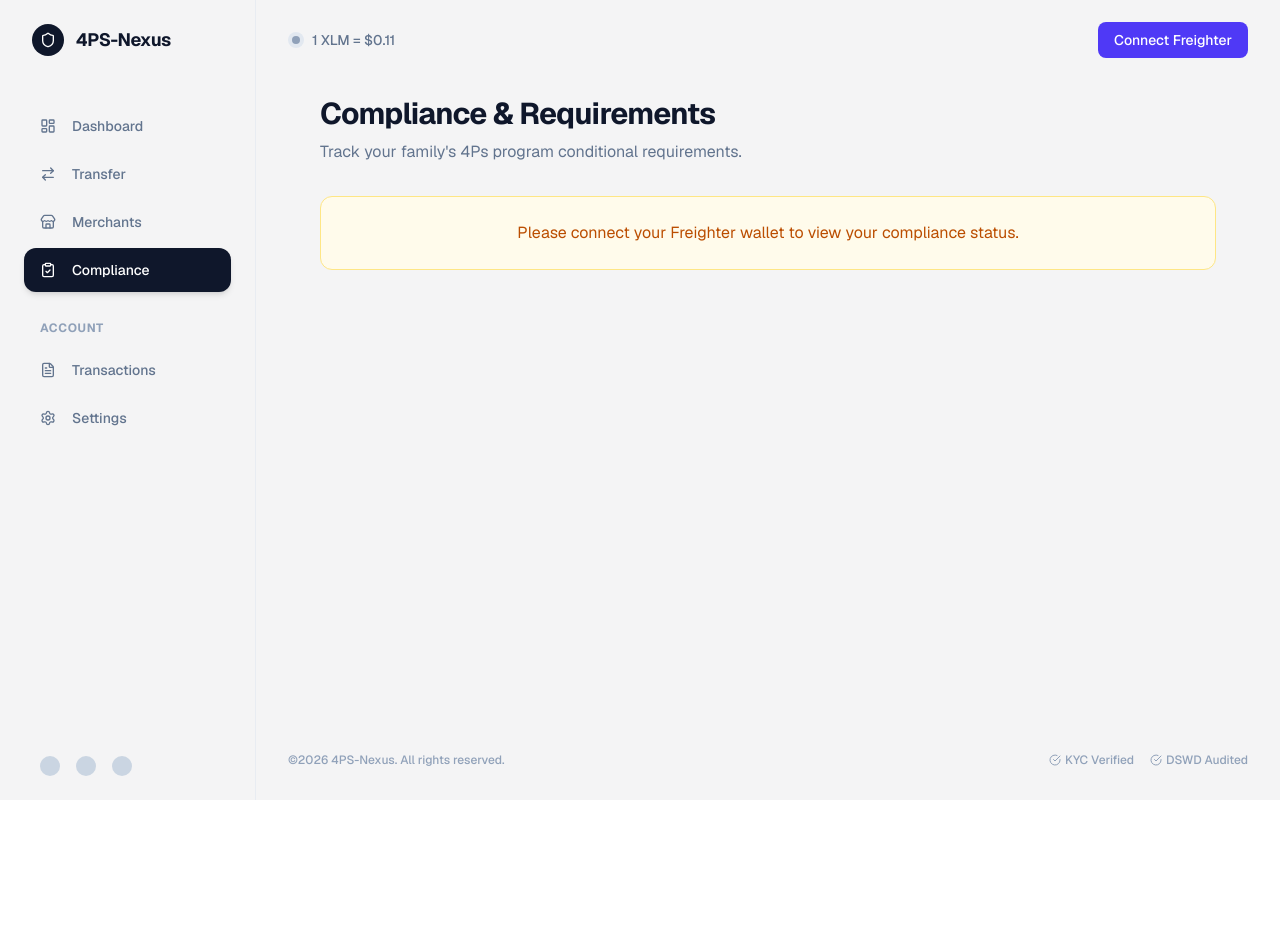
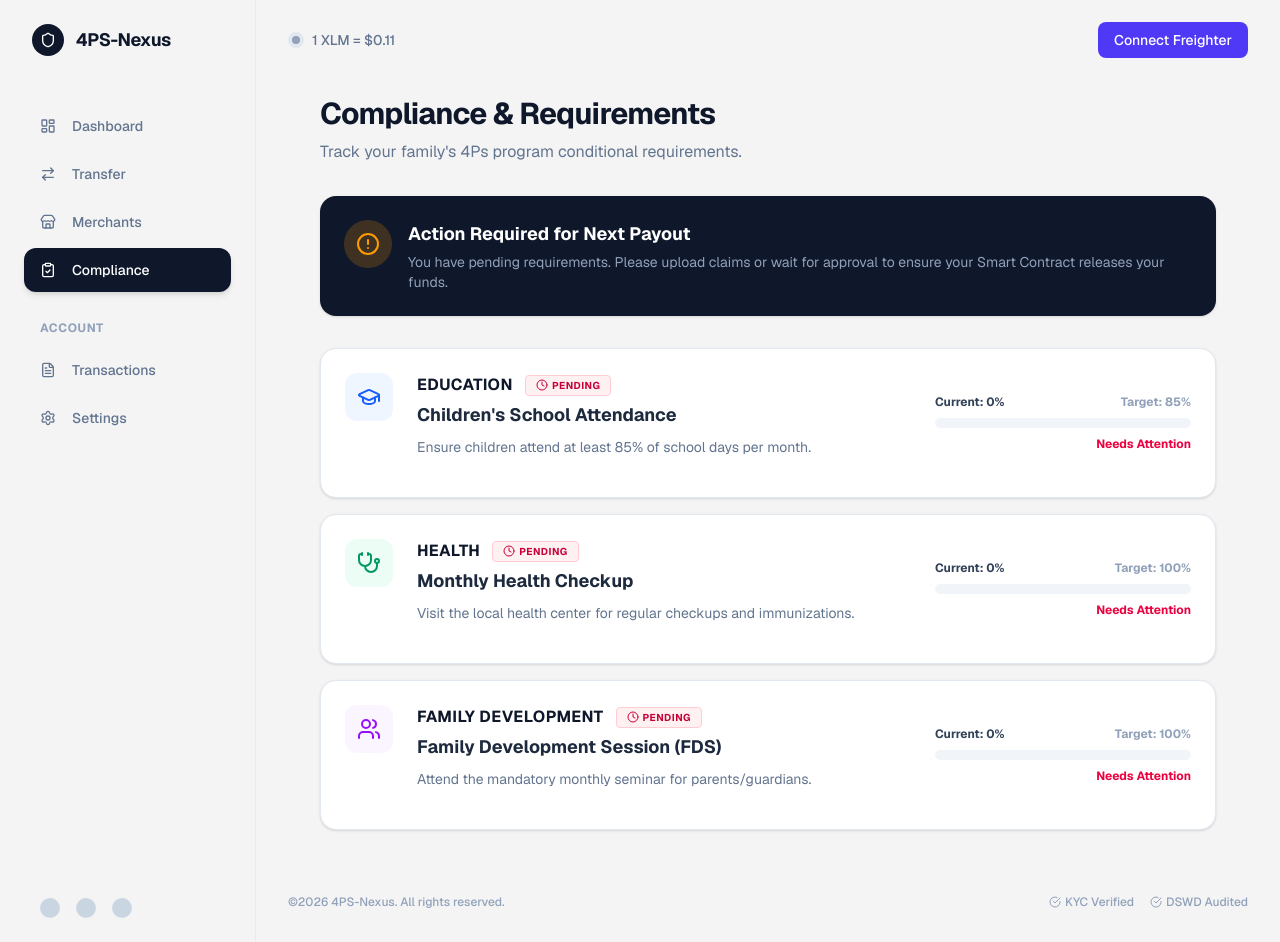
Before and after one commit to Dranyl-23/4PS-Nexus, a Next.js app in the folder web/: page /beneficiary/compliance in a window 1280 px wide. Before the commit the page ends 800 px from the top, so only its background shows below. Built offline with nearby package versions, Linux system fonts and the light colour scheme; no server answers; the database is empty.

Commit message:
Integrate Compliance Page with real database ClaimDocuments

```diff
--- /dev/null
+++ b/web/src/app/api/compliance/route.ts
@@ -0,0 +1,45 @@
+import { NextResponse } from 'next/server';
+import { PrismaClient } from '@prisma/client';
+
+const prisma = new PrismaClient();
+
+export async function GET() {
+  try {
+    // In a real app, you would get the logged-in user's wallet address from the session.
+    // For this demo, we'll hardcode or simulate a generic query.
+    // Let's assume the beneficiary wallet is 'GABCD_CURRENT_USER'
+    const beneficiaryWallet = 'GABCD_CURRENT_USER';
+
+    // Fetch all claims for this beneficiary
+    const claims = await prisma.claimDocument.findMany({
+      where: { beneficiary: beneficiaryWallet },
+      orderBy: { submittedAt: 'desc' }
+    });
+
+    // Helper function to get the latest status for a category
+    const getStatusForCategory = (category: string) => {
+      // Find the most recent claim for this category
+      const latestClaim = claims.find(c => c.category === category);
+      if (!latestClaim) return 'missing'; // 0%
+      if (latestClaim.status === 'approved') return 'approved'; // 100%
+      if (latestClaim.status === 'rejected') return 'missing'; // 0% (Needs resubmission)
+      return 'pending'; // 50% or "Under Review"
+    };
+
+    // Evaluate compliance for the 3 main 4Ps categories
+    const complianceStatus = {
+      education: getStatusForCategory('Education'),
+      health: getStatusForCategory('Health'),
+      fds: getStatusForCategory('FDS')
+    };
+
+    return NextResponse.json({
+      success: true,
+      compliance: complianceStatus
+    });
+
+  } catch (error) {
+    console.error('Compliance fetch error:', error);
+    return NextResponse.json({ error: 'Failed to fetch compliance status' }, { status: 500 });
+  }
+}
--- a/web/src/app/beneficiary/compliance/page.tsx
+++ b/web/src/app/beneficiary/compliance/page.tsx
@@ -1,188 +1,211 @@
 'use client';
-import { ClipboardCheck, GraduationCap, Stethoscope, Users, CheckCircle2, AlertCircle, Calendar, Loader2 } from 'lucide-react';
 import { useState, useEffect } from 'react';
-import { useWalletContext } from '@/components/WalletProvider';
-
-const BASE_REQUIREMENTS = [
-  {
-    id: 'req_1',
-    category: 'Education',
-    title: "Children's School Attendance",
-    description: 'Ensure children attend at least 85% of school days per month.',
-    target: 85,
-    icon: GraduationCap,
-    color: 'text-slate-900',
-    bgColor: 'bg-slate-100',
-    progressColor: 'bg-slate-900',
-  },
-  {
-    id: 'req_2',
-    category: 'Health',
-    title: 'Monthly Health Checkup',
-    description: 'Visit the local health center for regular checkups and immunizations.',
-    target: 100,
-    icon: Stethoscope,
-    color: 'text-slate-900',
-    bgColor: 'bg-slate-100',
-    progressColor: 'bg-slate-900',
-  },
-  {
-    id: 'req_3',
-    category: 'Family Development',
-    title: 'Family Development Session (FDS)',
-    description: 'Attend the mandatory monthly seminar for parents/guardians.',
-    target: 100,
-    icon: Users,
-    color: 'text-amber-500',
-    bgColor: 'bg-amber-50',
-    progressColor: 'bg-amber-500',
-    date: 'June 30, 2026',
-  }
-];
+import { AlertCircle, CheckCircle2, GraduationCap, Stethoscope, Users, Clock, Loader2, ShieldCheck, FileText } from 'lucide-react';
 
 export default function CompliancePage() {
-  const { publicKey } = useWalletContext();
-  const [claims, setClaims] = useState<any[]>([]);
+  const [compliance, setCompliance] = useState({
+    education: 'missing',
+    health: 'missing',
+    fds: 'missing'
+  });
   const [isLoading, setIsLoading] = useState(true);
 
   useEffect(() => {
-    async function fetchClaims() {
-      if (!publicKey) {
-        setIsLoading(false);
-        return;
+    async function fetchCompliance() {
+      try {
+        const res = await fetch('/api/compliance');
+        if (res.ok) {
+          const data = await res.json();
+          setCompliance(data.compliance);
         }
-      try {
-        const res = await fetch('/api/claims');
-        if (res.ok) {
-          const allClaims = await res.json();
-          // Filter claims for this beneficiary
-          setClaims(allClaims.filter((c: any) => c.beneficiary === publicKey));
-        }
-      } catch (e) {
-        console.error(e);
+      } catch (error) {
+        console.error("Failed to fetch compliance", error);
       } finally {
         setIsLoading(false);
       }
     }
-    fetchClaims();
-  }, [publicKey]);
+    fetchCompliance();
+  }, []);
 
-  // Derive compliance status from claims
-  const requirements = BASE_REQUIREMENTS.map(req => {
-    // Check if there is an approved claim for this category
-    const isApproved = claims.some(c => c.category === req.category && c.status === 'approved');
+  const getStatusUI = (status: string, targetPercent: number) => {
+    if (status === 'approved') {
       return {
-      ...req,
-      status: isApproved ? 'compliant' : 'pending',
-      progress: isApproved ? req.target : 0,
-      color: isApproved ? req.color : 'text-amber-500',
-      bgColor: isApproved ? req.bgColor : 'bg-amber-50',
-      progressColor: isApproved ? req.progressColor : 'bg-amber-500'
+        label: 'COMPLIANT',
+        icon: <CheckCircle2 className="w-3 h-3" />,
+        color: 'text-emerald-700 bg-emerald-50 border-emerald-200',
+        progress: targetPercent,
+        barColor: 'bg-emerald-500',
+        message: 'Requirement Met',
+        messageColor: 'text-emerald-600'
       };
-  });
+    }
+    if (status === 'pending') {
+      return {
+        label: 'UNDER REVIEW',
+        icon: <Clock className="w-3 h-3" />,
+        color: 'text-amber-700 bg-amber-50 border-amber-200',
+        progress: targetPercent / 2, // 50% visual progress for pending
+        barColor: 'bg-amber-400',
+        message: 'Document Pending Approval',
+        messageColor: 'text-amber-600'
+      };
+    }
+    return {
+      label: 'PENDING',
+      icon: <Clock className="w-3 h-3" />,
+      color: 'text-rose-700 bg-rose-50 border-rose-200',
+      progress: 0,
+      barColor: 'bg-rose-500',
+      message: 'Needs Attention',
+      messageColor: 'text-rose-600'
+    };
+  };
 
-  const allCompliant = requirements.every(r => r.status === 'compliant');
+  const eduUI = getStatusUI(compliance.education, 85);
+  const healthUI = getStatusUI(compliance.health, 100);
+  const fdsUI = getStatusUI(compliance.fds, 100);
+
+  const hasActionRequired = Object.values(compliance).includes('missing') || Object.values(compliance).includes('pending');
+
+  if (isLoading) {
+    return (
+      <div className="flex items-center justify-center min-h-[50vh]">
+        <Loader2 className="w-8 h-8 animate-spin text-blue-500" />
+      </div>
+    );
+  }
 
   return (
-    <div className="max-w-4xl mx-auto space-y-4 md:space-y-8">
-      {/* Header */}
+    <div className="max-w-4xl mx-auto flex flex-col gap-8">
       <div>
-        <div className="flex items-center gap-3 mb-1 md:mb-2">
-          <h1 className="text-xl md:text-3xl font-bold tracking-tight text-slate-900">Compliance & Requirements</h1>
-        </div>
-        <p className="text-sm md:text-base text-slate-500">Track your family's 4Ps program conditional requirements.</p>
+        <h1 className="text-2xl md:text-3xl font-bold text-slate-900 tracking-tight">Compliance & Requirements</h1>
+        <p className="text-slate-500 mt-2">
+          Track your family&apos;s 4Ps program conditional requirements.
+        </p>
       </div>
 
-      {isLoading ? (
-        <div className="py-20 flex justify-center items-center">
-          <Loader2 className="w-8 h-8 text-slate-400 animate-spin" />
+      {hasActionRequired ? (
+        <div className="bg-slate-900 rounded-2xl p-6 shadow-sm flex items-start gap-4">
+          <div className="w-12 h-12 bg-amber-500/20 text-amber-500 rounded-full flex items-center justify-center shrink-0">
+            <AlertCircle className="w-6 h-6" />
           </div>
-      ) : !publicKey ? (
-        <div className="bg-amber-50 border border-amber-200 rounded-xl p-6 text-center text-amber-700">
-          Please connect your Freighter wallet to view your compliance status.
-        </div>
-      ) : (
-        <>
-          {/* Status Banner */}
-          <div className={`p-4 md:p-6 rounded-2xl border flex items-start md:items-center gap-3 md:gap-4 shadow-lg bg-[#121216] border-[#1a1a24]`}>
-            <div className={`w-10 h-10 md:w-12 md:h-12 rounded-full flex items-center justify-center shrink-0 ${allCompliant ? 'bg-white/10 text-emerald-400' : 'bg-white/10 text-amber-400'}`}>
-              {allCompliant ? <CheckCircle2 className="w-5 h-5 md:w-6 md:h-6" /> : <AlertCircle className="w-5 h-5 md:w-6 md:h-6" />}
-            </div>
-            <div className="flex-1">
-              <h3 className="font-bold text-base md:text-lg mb-0.5 md:mb-1 text-white">
-                {allCompliant ? 'Ready for Next Disbursement' : 'Action Required for Next Payout'}
-              </h3>
+          <div>
+            <h2 className="text-lg font-bold text-white mb-1">Action Required for Next Payout</h2>
             <p className="text-sm text-slate-400">
-                {allCompliant
-                  ? "Great job! You have met all requirements for this month. Your funds will be automatically released on schedule."
-                  : "You have pending requirements. Please complete them to ensure your Smart Contract releases your funds."}
+              You have pending requirements. Please upload claims or wait for approval to ensure your Smart Contract releases your funds.
             </p>
           </div>
         </div>
-
-          {/* Requirements List */}
-          <div className="grid gap-3 md:gap-6">
-            {requirements.map((req) => {
-              const Icon = req.icon;
-              return (
-                <div key={req.id} className="bg-white rounded-2xl border border-slate-200 p-4 md:p-6 shadow-sm hover:shadow-md transition-shadow">
-                  <div className="flex flex-col md:flex-row gap-4 md:gap-6">
-
-                    {/* Left side: Icon & Text */}
-                    <div className="flex-1 flex gap-3 md:gap-4">
-                      <div className={`w-10 h-10 md:w-12 md:h-12 rounded-xl flex items-center justify-center shrink-0 ${req.bgColor} ${req.color}`}>
-                        <Icon className="w-5 h-5 md:w-6 md:h-6" />
+      ) : (
+        <div className="bg-emerald-50 border border-emerald-200 rounded-2xl p-6 shadow-sm flex items-start gap-4">
+          <div className="w-12 h-12 bg-emerald-100 text-emerald-600 rounded-full flex items-center justify-center shrink-0">
+            <ShieldCheck className="w-6 h-6" />
           </div>
           <div>
-                        <div className="flex flex-wrap items-center gap-2 mb-1">
-                          <span className="text-xs font-bold uppercase tracking-wider text-slate-400">{req.category}</span>
-                          {req.status === 'compliant' ? (
-                            <span className="inline-flex items-center gap-1 text-[10px] font-bold px-2 py-0.5 rounded-full bg-slate-100 text-slate-600 uppercase tracking-wide">
-                              <CheckCircle2 className="w-3 h-3" /> Compliant
-                            </span>
-                          ) : (
-                            <span className="inline-flex items-center gap-1 text-[10px] font-bold px-2 py-0.5 rounded-full bg-amber-50 text-amber-600 uppercase tracking-wide border border-amber-100">
-                              <AlertCircle className="w-3 h-3" /> Pending
-                            </span>
-                          )}
+            <h2 className="text-lg font-bold text-emerald-900 mb-1">100% Compliant</h2>
+            <p className="text-sm text-emerald-700">
+              You have met all conditional requirements. Your next payout is secured.
+            </p>
           </div>
-                        <h3 className="font-bold text-slate-900 text-base md:text-lg mb-1 leading-tight">{req.title}</h3>
-                        <p className="text-xs md:text-sm text-slate-500">{req.description}</p>
-
-                        {req.date && (
-                          <div className="flex items-center gap-1.5 text-xs md:text-sm font-medium text-amber-600 mt-2 md:mt-3 bg-amber-50 px-2.5 md:px-3 py-1 md:py-1.5 rounded-lg w-fit">
-                            <Calendar className="w-3.5 h-3.5 md:w-4 md:h-4" />
-                            Next Session: {req.date}
         </div>
       )}
+
+      <div className="flex flex-col gap-4">
+
+        {/* Education Requirement */}
+        <div className="bg-white border border-slate-200 rounded-2xl p-6 shadow-sm">
+          <div className="flex flex-col md:flex-row gap-6">
+            <div className="w-12 h-12 bg-blue-50 text-blue-600 rounded-xl flex items-center justify-center shrink-0">
+              <GraduationCap className="w-6 h-6" />
+            </div>
+            <div className="flex-1">
+              <div className="flex items-center gap-3 mb-1">
+                <h3 className="text-base font-bold text-slate-900 uppercase tracking-wide">Education</h3>
+                <span className={`px-2.5 py-0.5 rounded text-[10px] font-bold uppercase tracking-wider border flex items-center gap-1 ${eduUI.color}`}>
+                  {eduUI.icon} {eduUI.label}
+                </span>
+              </div>
+              <h4 className="text-lg font-bold text-slate-800 mb-2">Children&apos;s School Attendance</h4>
+              <p className="text-sm text-slate-500 mb-4">
+                Ensure children attend at least 85% of school days per month.
+              </p>
+            </div>
+            <div className="w-full md:w-64 shrink-0 flex flex-col justify-center">
+              <div className="flex justify-between text-xs font-bold mb-2">
+                <span className="text-slate-700">Current: {eduUI.progress}%</span>
+                <span className="text-slate-400">Target: 85%</span>
+              </div>
+              <div className="h-2.5 bg-slate-100 rounded-full overflow-hidden w-full mb-2">
+                <div className={`h-full rounded-full transition-all duration-1000 ${eduUI.barColor}`} style={{ width: `${(eduUI.progress / 85) * 100}%` }}></div>
+              </div>
+              <p className={`text-xs font-bold text-right ${eduUI.messageColor}`}>{eduUI.message}</p>
+            </div>
           </div>
         </div>
 
-                    {/* Right side: Progress Bar */}
-                    <div className="w-full md:w-64 shrink-0 flex flex-col justify-center mt-2 md:mt-0 pt-3 md:pt-0 border-t border-slate-100 md:border-0">
-                      <div className="flex justify-between text-sm font-medium mb-2">
-                        <span className="text-slate-900">Current: {req.progress}%</span>
-                        <span className="text-slate-400">Target: {req.target}%</span>
+        {/* Health Requirement */}
+        <div className="bg-white border border-slate-200 rounded-2xl p-6 shadow-sm">
+          <div className="flex flex-col md:flex-row gap-6">
+            <div className="w-12 h-12 bg-emerald-50 text-emerald-600 rounded-xl flex items-center justify-center shrink-0">
+              <Stethoscope className="w-6 h-6" />
             </div>
-                      <div className="w-full h-3 bg-slate-100 rounded-full overflow-hidden">
-                        <div
-                          className={`h-full rounded-full transition-all duration-1000 ${req.progress >= req.target ? req.progressColor : 'bg-slate-300'}`}
-                          style={{ width: `${Math.max(req.progress, 5)}%` }}
-                        />
+            <div className="flex-1">
+              <div className="flex items-center gap-3 mb-1">
+                <h3 className="text-base font-bold text-slate-900 uppercase tracking-wide">Health</h3>
+                <span className={`px-2.5 py-0.5 rounded text-[10px] font-bold uppercase tracking-wider border flex items-center gap-1 ${healthUI.color}`}>
+                  {healthUI.icon} {healthUI.label}
+                </span>
               </div>
-                      {req.progress >= req.target ? (
-                         <p className="text-xs text-slate-500 font-medium mt-2 text-right">Target Met</p>
-                      ) : (
-                         <p className="text-xs text-amber-600 font-medium mt-2 text-right">Needs Attention</p>
-                      )}
+              <h4 className="text-lg font-bold text-slate-800 mb-2">Monthly Health Checkup</h4>
+              <p className="text-sm text-slate-500 mb-4">
+                Visit the local health center for regular checkups and immunizations.
+              </p>
+            </div>
+            <div className="w-full md:w-64 shrink-0 flex flex-col justify-center">
+              <div className="flex justify-between text-xs font-bold mb-2">
+                <span className="text-slate-700">Current: {healthUI.progress}%</span>
+                <span className="text-slate-400">Target: 100%</span>
+              </div>
+              <div className="h-2.5 bg-slate-100 rounded-full overflow-hidden w-full mb-2">
+                <div className={`h-full rounded-full transition-all duration-1000 ${healthUI.barColor}`} style={{ width: `${healthUI.progress}%` }}></div>
+              </div>
+              <p className={`text-xs font-bold text-right ${healthUI.messageColor}`}>{healthUI.message}</p>
             </div>
           </div>
         </div>
-              );
-            })}
+
+        {/* FDS Requirement */}
+        <div className="bg-white border border-slate-200 rounded-2xl p-6 shadow-sm">
+          <div className="flex flex-col md:flex-row gap-6">
+            <div className="w-12 h-12 bg-purple-50 text-purple-600 rounded-xl flex items-center justify-center shrink-0">
+              <Users className="w-6 h-6" />
             </div>
-        </>
-      )}
+            <div className="flex-1">
+              <div className="flex items-center gap-3 mb-1">
+                <h3 className="text-base font-bold text-slate-900 uppercase tracking-wide">Family Development</h3>
+                <span className={`px-2.5 py-0.5 rounded text-[10px] font-bold uppercase tracking-wider border flex items-center gap-1 ${fdsUI.color}`}>
+                  {fdsUI.icon} {fdsUI.label}
+                </span>
+              </div>
+              <h4 className="text-lg font-bold text-slate-800 mb-2">Family Development Session (FDS)</h4>
+              <p className="text-sm text-slate-500 mb-4">
+                Attend the mandatory monthly seminar for parents/guardians.
+              </p>
+            </div>
+            <div className="w-full md:w-64 shrink-0 flex flex-col justify-center">
+              <div className="flex justify-between text-xs font-bold mb-2">
+                <span className="text-slate-700">Current: {fdsUI.progress}%</span>
+                <span className="text-slate-400">Target: 100%</span>
+              </div>
+              <div className="h-2.5 bg-slate-100 rounded-full overflow-hidden w-full mb-2">
+                <div className={`h-full rounded-full transition-all duration-1000 ${fdsUI.barColor}`} style={{ width: `${fdsUI.progress}%` }}></div>
+              </div>
+              <p className={`text-xs font-bold text-right ${fdsUI.messageColor}`}>{fdsUI.message}</p>
+            </div>
+          </div>
+        </div>
+
+      </div>
     </div>
   );
 }
```
Lines whose indentation alone changed are shown as unchanged.
